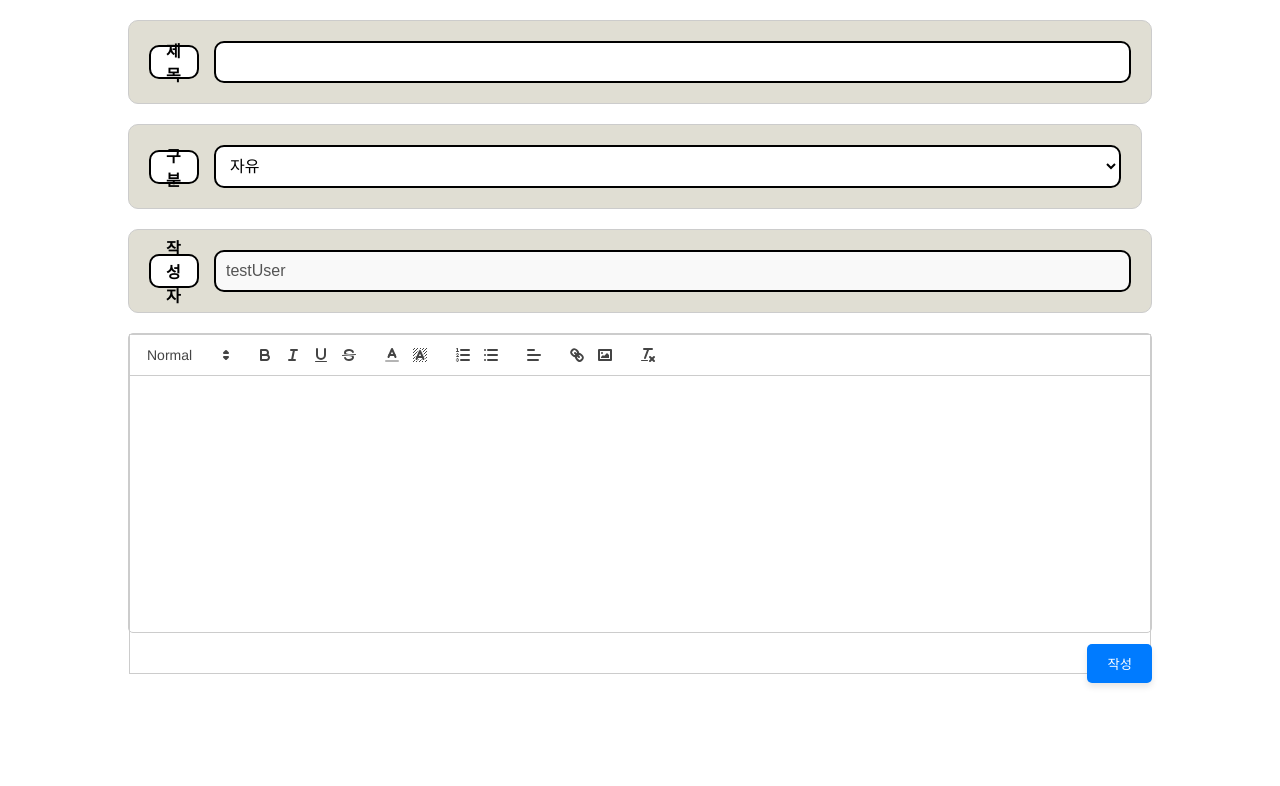
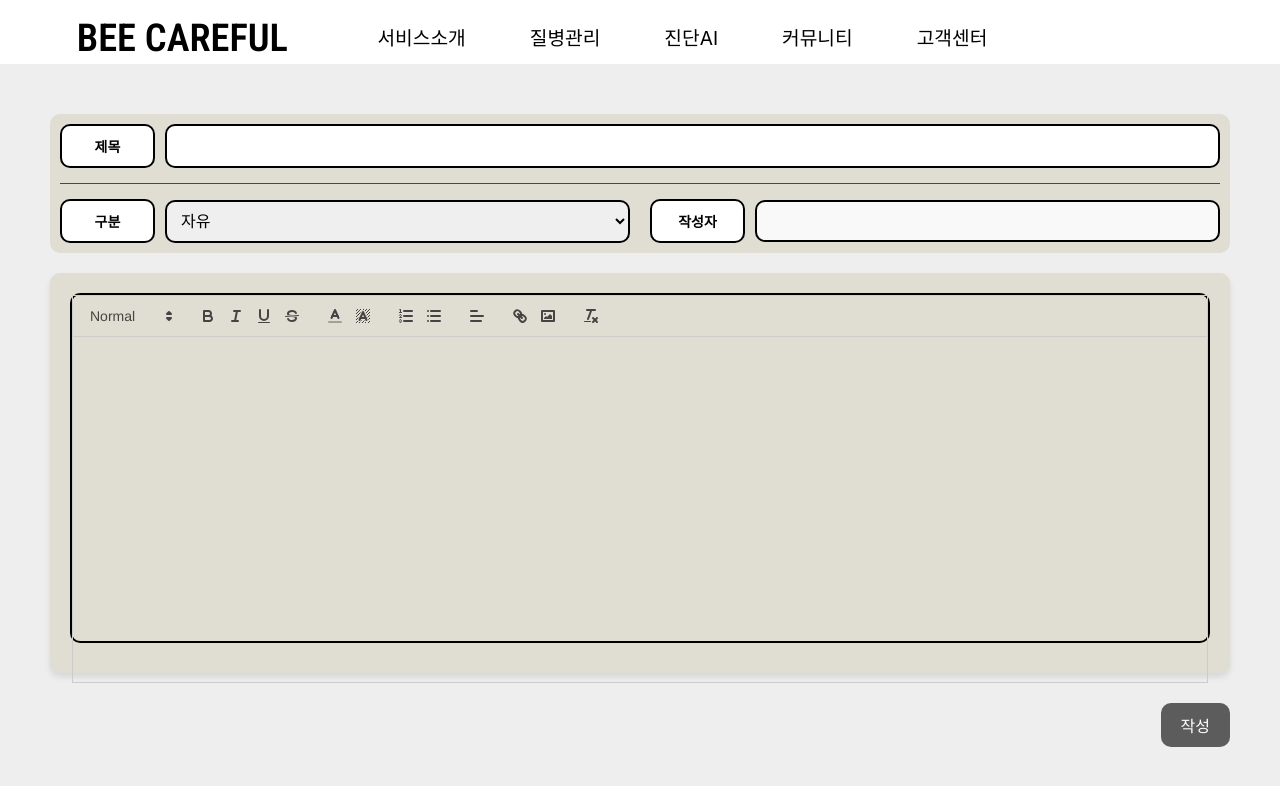
Before and after one commit to kdh0127/final-project, a React (Create React App) app in the folder frontend/: page /board/write in a window 1280 px wide. Shown: the top 786 px of the page. Built offline with nearby package versions, Linux system fonts and the light colour scheme; a web font is replaced by a local one.

Commit message:
커뮤니티 페이지 구조 제작완료

```diff
--- a/frontend/src/components/community/WritePost.js
+++ b/frontend/src/components/community/WritePost.js
@@ -1,11 +1,22 @@
-import React, { useState } from "react";
+import React, { useState, useEffect } from "react"; // useEffect import 추가
 import ReactQuill from "react-quill";
 import "react-quill/dist/quill.snow.css";
 import styles from "../style/WritePost.module.css"; // CSS 모듈 임포트
+import Header from "../Header";
 
-const PostWrite = ({ setIsWriting }) => {
+const PostWrite = ({ setIsWriting, currentUser }) => {
   const [title, setTitle] = useState("");
   const [content, setContent] = useState("");
+  const [category, setCategory] = useState("자유");
+  const [error, setError] = useState(null);
+
+  useEffect(() => {
+    const qlEditor = document.querySelector(".ql-editor.ql-blank");
+    if (qlEditor) {
+      qlEditor.classList.remove("ql-blank"); // 'ql-blank' 클래스 제거
+      qlEditor.style.background = "transparent"; // 배경색 수정
+    }
+  }, [content]); // content가 변경될 때마다 실행하도록 의존성 추가
 
   const handleSubmit = (e) => {
     e.preventDefault();
@@ -14,36 +25,54 @@ const PostWrite = ({ setIsWriting }) => {
       headers: {
         "Content-Type": "application/json",
       },
-      body: JSON.stringify({ title, content, user_id: "testUser" }),
+      body: JSON.stringify({ title, content, category, user_id: currentUser }),
     })
-      .then((response) => response.json())
+      .then((response) => {
+        if (!response.ok) {
+          throw new Error("게시물 작성 중 오류가 발생했습니다.");
+        }
+        return response.json();
+      })
       .then(() => {
         setIsWriting(false);
         alert("게시물이 작성되었습니다.");
       })
-      .catch((error) => console.error("Error posting data:", error));
+      .catch((error) => {
+        console.error("Error posting data:", error);
+        setError("게시물 작성 중 문제가 발생했습니다.");
+      });
   };
 
   return (
-    <form onSubmit={handleSubmit} style={{ width: "80%", margin: "20px auto" }}>
+    <div>
+      <Header />
+
+      <div className={styles.container}>
+        {/* 첫 번째 폼 컨테이너 */}
+        <div className={styles.firstFormContainer}>
           {/* 제목 섹션 */}
-      <div className={styles.section}>
+          <div className={styles.titleSection}>
             <label className={styles.labelBox}>제목</label>
             <input
               type="text"
               value={title}
               onChange={(e) => setTitle(e.target.value)}
               required
-          className={styles.inputBox}
+              className={styles.titleInput}
             />
           </div>
+          <div className={styles.divider}></div>
 
-      {/* 구분 및 작성자 섹션 */}
-      <div className={styles.backgroundSection}>
-        {/* 구분 섹션 */}
-        <div className={`${styles.flexItem} ${styles.section}`}>
+          <div className={styles.metaSection}>
+            <div className={styles.metaBox}>
               <label className={styles.labelBox}>구분</label>
-          <select name="category" required className={styles.inputBox}>
+              <select
+                name="category"
+                value={category}
+                onChange={(e) => setCategory(e.target.value)}
+                required
+                className={styles.metaInput}
+              >
                 <option value="자유">자유</option>
                 <option value="질문">질문</option>
                 <option value="정보">정보</option>
@@ -52,21 +81,20 @@ const PostWrite = ({ setIsWriting }) => {
               </select>
             </div>
 
-        {/* 작성자 섹션 */}
-        <div className={`${styles.flexItem} ${styles.section}`} style={{ marginRight: "0" }}>
+            <div className={styles.metaBox}>
               <label className={styles.labelBox}>작성자</label>
               <input
                 type="text"
-            value="testUser"
+                value={currentUser}
                 disabled
-            className={`${styles.inputBox} ${styles.inputBoxDisabled}`}
+                className={`${styles.metaInput} ${styles.metaInputDisabled}`}
               />
             </div>
           </div>
+        </div>
 
-      {/* 내용 섹션 */}
-      <div style={{ marginBottom: "20px", position: "relative" }}>
-        <label style={{ display: "block", marginBottom: "8px" }}></label>
+        {/* 두 번째 폼 컨테이너 */}
+        <div className={styles.secondFormContainer}>
           <ReactQuill
             value={content}
             onChange={setContent}
@@ -95,15 +123,18 @@ const PostWrite = ({ setIsWriting }) => {
               "link",
               "image",
             ]}
-          className={styles.quillContainer}
+            className={`${styles.quillContainer}`}
           />
+        </div>
 
         {/* 작성 버튼 */}
-        <button type="submit" className={styles.submitButton}>
+        <div className={styles.submitSection}>
+          <button type="submit" onClick={handleSubmit} className={styles.submitButton}>
             작성
           </button>
         </div>
-    </form>
+      </div>
+    </div>
   );
 };
 
--- a/frontend/src/components/style/BoardList.module.css
+++ b/frontend/src/components/style/BoardList.module.css
@@ -13,7 +13,7 @@
   display: flex;
   justify-content: center; /* 가로 중앙 정렬 */
   align-items: center; /* 세로 중앙 정렬 */
-  background-color: #F1EFE7;
+  background-color: #EEEEEE;
   border-radius: 10px;
   margin: 0 auto; /* 페이지 중앙 정렬 */
   box-sizing: border-box; /* 테두리와 패딩 포함 크기 계산 */
--- a/frontend/src/components/style/WritePost.module.css
+++ b/frontend/src/components/style/WritePost.module.css
@@ -1,83 +1,138 @@
-/* 공통 배경을 위한 컨테이너 스타일 */
-.backgroundContainer {
-  background: #E0DED3; /* 공통 배경색 */
-  padding: 20px; /* 내부 여백 */
-  border-radius: 10px; /* 둥근 모서리 */
-  margin-bottom: 20px; /* 하단 여백 */
-  border: 1px solid #ccc; /* 테두리 */
+.container {
+  justify-content: center; /* 가로 중앙 정렬 */
+  align-items: center; /* 세로 중앙 정렬 */
+  background: #EEEEEE;
+  min-height: 100vh;
+  padding: 50px;
+  box-sizing: border-box;
 }
 
-/* 공통 스타일 */
-.labelBox {
+/* 첫 번째 폼 컨테이너 */
+.firstFormContainer {
+  background: #E0DED3;
+  padding: 10px;
+  border-radius: 10px;
+  margin-bottom: 20px;
+  display: flex;
+  flex-direction: column;
+}
+
+.titleSection {
+  display: flex;
+  flex-direction: row;
+  gap: 10px;
+
+}
+
+.titleInput {
+  width: 100%;
+  padding: 10px;
+  font-size: 15px;
   border: 2px solid #000;
   border-radius: 10px;
-    padding: 15px;
-    font-weight: bold;
-    width: 50px;
-    height: 10px;
+}
+
+.divider {
+  border-bottom: 1px solid #484848;
+  margin: 15px 0;
+}
+
+.metaSection {
+  display: flex;
+  justify-content: space-between;
+  gap: 20px;
+}
+
+.metaBox {
   display: flex;
   align-items: center;
-    justify-content: center;
-    margin-right: 15px;
-    background-color: #fff;
+  gap: 10px;
+  width: 100%;
+  flex-direction: row;
 }
 
-  .inputBox {
-    flex: 1;
+.labelBox {
+  background: #FFFFFF;
+  padding: 10px;
+  font-weight: bold;
+  font-size: 14px;
+  border: 2px solid #000;
+  border-radius: 10px;
+  display: flex; /* 플렉스 박스 활성화 */
+  align-items: center; /* 세로 정렬 */
+  justify-content: center; /* 가로 중앙 정렬 */
+  flex-direction: row; /* 가로 배치 */
+  text-align: center;
+  min-width: 95px; /* 고정된 최소 너비 */
+  box-sizing: border-box;
+}
+
+.metaLeft,
+.metaRight {
+  width: 49%;
+}
+
+.metaLabel {
+  display: block;
+  font-weight: bold;
+  margin-bottom: 8px;
+}
+
+.metaInput {
+  width: 100%;
   padding: 10px;
   font-size: 16px;
+  border: 2px solid #000;
   border-radius: 10px;
-    border: 2px solid #000;
-    background-color: #fff; /* 입력 필드도 흰색 박스로 유지 */
 }
 
-  .inputBoxDisabled {
-    background-color: #f9f9f9;
+.metaInputDisabled {
+  background: #f9f9f9;
+  color: #aaa;
 }
 
-  /* 제목 및 구분/작성자 섹션 */
-  .section {
-    display: flex;
-    align-items: center;
-    margin-bottom: 20px;
-    background-color: #E0DED3; /* 섹션 배경색 */
-    padding: 20px; /* 내부 여백 */
-    border-radius: 10px; /* 섹션 테두리 둥글게 */
-    border: 1px solid #ccc; /* 섹션 테두리 색 */
+/* 두 번째 폼 컨테이너 */
+.secondFormContainer {
+  background: #E0DED3;
+  height: 400px;
+  padding: 20px;
+  border-radius: 10px;
+  margin-bottom: 30px;
+  box-shadow: 0px 4px 6px rgba(0, 0, 0, 0.1); /* 그림자 효과 */
 }
 
-  .flexBetween {
-    display: flex;
-    justify-content: space-between;
-    margin-bottom: 20px;
+.quillContainer {
+  height: 350px;
+  border: 2px solid #000;
+  border-radius: 10px;
 }
 
-  .flexItem {
-    flex: 1;
-    display: flex;
-    align-items: center;
-    margin-right: 10px;
-    position: relative; /* 라인 위치를 위한 설정 */
+/* ReactQuill 내부 컨테이너 */
+.ql-container {
+  border: none !important; /* ReactQuill 기본 테두리 제거 */
+  padding: 0 !important; /* 여백 제거 */
+  background: #F5F5F5; /* 내부 배경색 설정 */
+  border-radius: 10px; /* 둥근 모서리 */
+  min-height: 200px; /* 높이 설정 */
 }
 
-  /* ReactQuill 스타일 */
-  .quillContainer {
-    height: 300px;
-    margin-bottom: 20px;
-    border: 1px solid #ccc;
-    border-radius: 5px;
+/* 작성 버튼 */
+.submitSection {
+  display: flex;
+  justify-content: flex-end;
+  margin-top: 20px;
 }
 
-  /* 작성 버튼 스타일 */
 .submitButton {
-    position: absolute;
-    bottom: -50px;
-    right: 0;
   padding: 10px 20px;
-    background-color: #007bff;
-    color: white;
+  font-size: 16px;
+  background: #5C5C5C;
+  color: #fff;
   border: none;
-    border-radius: 5px;
+  border-radius: 10px;
   cursor: pointer;
-    box-shadow: 0px 4px 6px rgba(0, 0, 0, 0.1);
 }
+
+.submitButton:hover {
+  background: #0056b3;
+}
```
Lines whose indentation alone changed are shown as unchanged.
